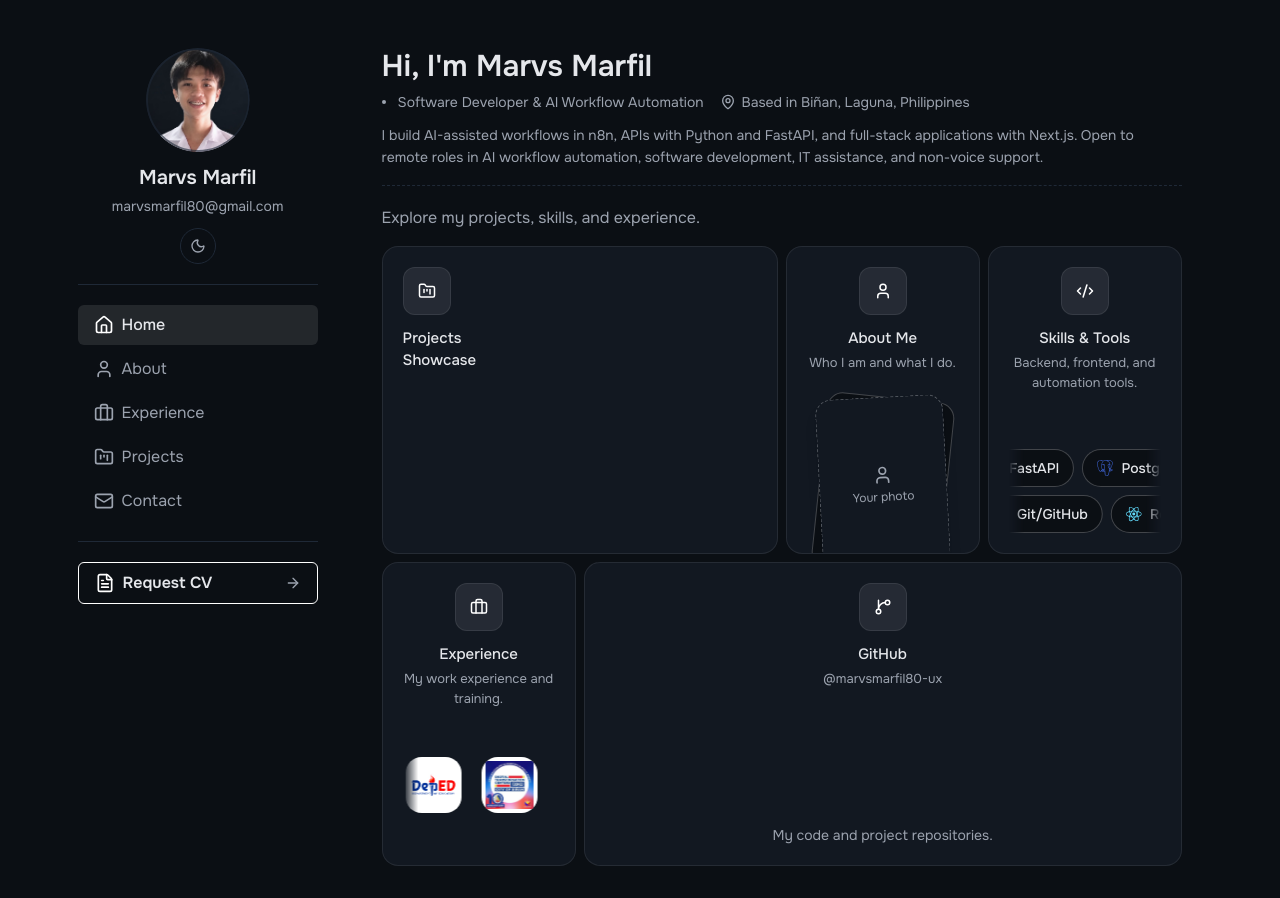
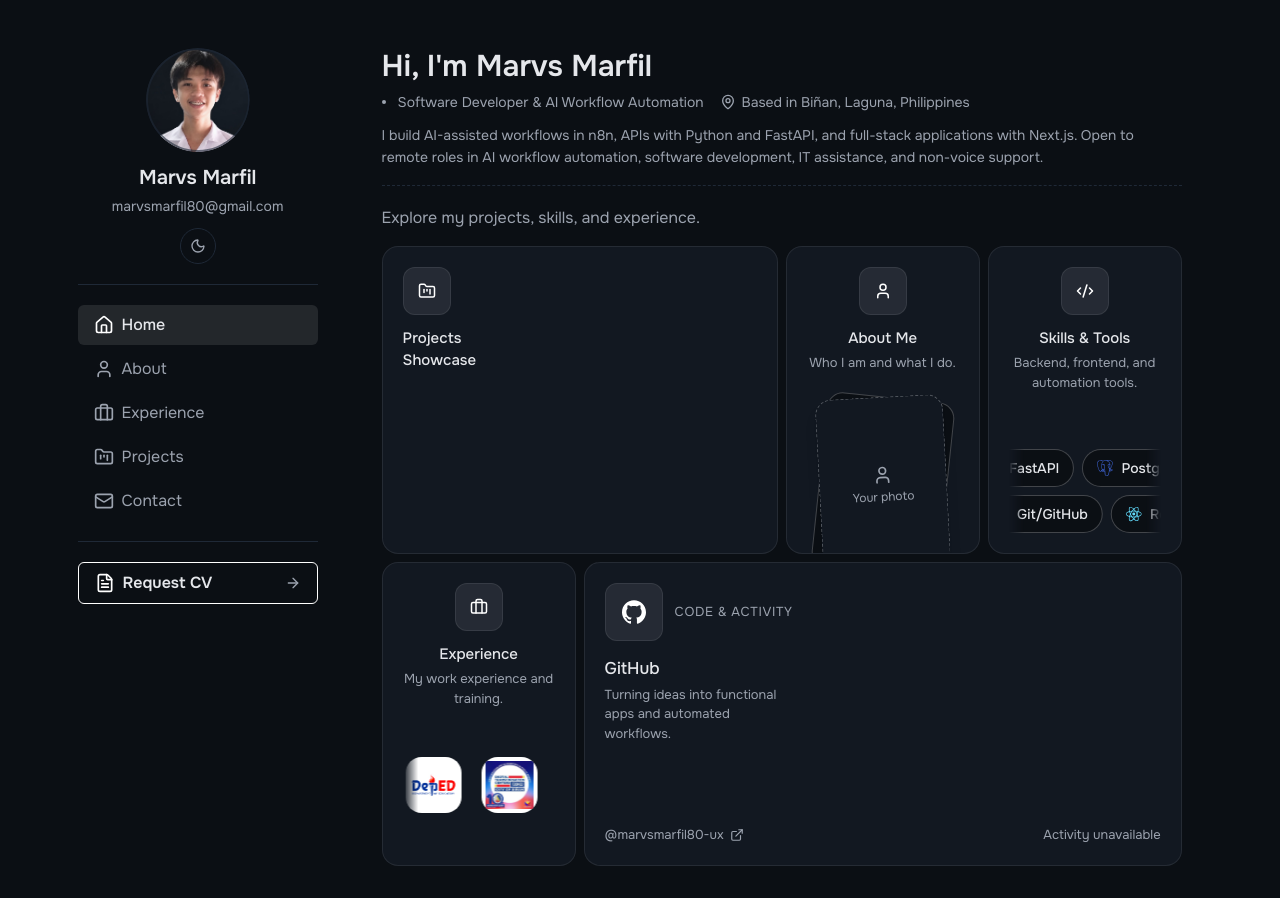
Before and after one commit to marvsmarfil80-ux/portfolio-marvs-marfil, a Next.js app: page / in a window 1280 px wide. Built offline with nearby package versions, Linux system fonts and the light colour scheme.

Commit message:
Redesign Home GitHub card with real contribution heatmap

```diff
--- a/src/app/about/page.tsx
+++ b/src/app/about/page.tsx
@@ -53,11 +53,6 @@ export default function AboutPage() {
         </p>
         <SkillsSection />
       </section>
-
-      <section id="github" className="mt-8 scroll-mt-6 border-t border-border pt-8">
-        <h2 className="text-xl font-medium text-foreground">GitHub</h2>
-        <p className="mt-2 text-base text-muted">Coming soon.</p>
-      </section>
     </>
   );
 }
--- a/src/app/globals.css
+++ b/src/app/globals.css
@@ -14,6 +14,10 @@
   --status-done: #15803d;
   --status-progress: #b45309;
   --status-planned: #4b5563;
+  --gh-1: #9be9a8;
+  --gh-2: #40c463;
+  --gh-3: #30a14e;
+  --gh-4: #216e39;
 }
 
 /* Dark mode (default) */
@@ -28,6 +32,10 @@
   --status-done: #4ade80;
   --status-progress: #fbbf24;
   --status-planned: #9ca3af;
+  --gh-1: #0e4429;
+  --gh-2: #006d32;
+  --gh-3: #26a641;
+  --gh-4: #39d353;
 }
 
 @theme inline {
--- a/src/components/github-card.tsx
+++ b/src/components/github-card.tsx
@@ -1,16 +1,144 @@
-import { GitBranch } from "lucide-react";
-import { BentoCard } from "@/components/bento-card";
+import { ExternalLink } from "lucide-react";
+import { siGithub } from "simple-icons";
+import { siteConfig } from "@/config/nav";
+import {
+  getContributions,
+  getGithubUsername,
+  type ContributionDay,
+} from "@/lib/github";
 
-export function GithubCard({ className = "" }: { className?: string }) {
+// First day shown in the heatmap. Change this one line to show more history.
+const HEATMAP_START = "2026-07-01";
+const MAX_WEEKS = 30;
+const PERIOD_LABEL = `${new Date(
+  `${HEATMAP_START}T00:00:00Z`,
+).toLocaleDateString("en-US", {
+  month: "short",
+  year: "numeric",
+  timeZone: "UTC",
+})} - Present`;
+
+const LEVEL_CLASS = [
+  "bg-foreground/[0.08]",
+  "bg-[var(--gh-1)]",
+  "bg-[var(--gh-2)]",
+  "bg-[var(--gh-3)]",
+  "bg-[var(--gh-4)]",
+];
+
+function tip(d: ContributionDay): string {
+  const date = new Date(`${d.date}T00:00:00Z`).toLocaleDateString("en-US", {
+    month: "short",
+    day: "numeric",
+    year: "numeric",
+    timeZone: "UTC",
+  });
+  const n = d.count === 1 ? "1 contribution" : `${d.count} contributions`;
+  return `${n} on ${date}`;
+}
+
+function Heatmap({ weeks }: { weeks: ContributionDay[][] }) {
   return (
-    <BentoCard
-      href="/about#github"
-      title="GitHub"
-      description="@marvsmarfil80-ux"
-      icon={GitBranch}
-      className={className}
+    <div
+      aria-hidden="true"
+      className="grid w-full justify-start gap-1 md:justify-end"
+      style={{
+        gridAutoFlow: "column",
+        gridAutoColumns: "minmax(0, 18px)",
+      }}
     >
-      <p className="text-sm text-muted">My code and project repositories.</p>
-    </BentoCard>
+      {weeks.map((week) => (
+        <div key={week[0].date} className="grid content-start gap-1">
+          {week.map((d) => (
+            <div
+              key={d.date}
+              title={tip(d)}
+              className={`aspect-square rounded-[3px] ${LEVEL_CLASS[d.level]}`}
+            />
+          ))}
+        </div>
+      ))}
+    </div>
   );
 }
+
+function Legend() {
+  return (
+    <div
+      aria-hidden="true"
+      className="flex items-center gap-1.5 text-meta text-muted"
+    >
+      <span>Less</span>
+      {LEVEL_CLASS.map((c) => (
+        <span key={c} className={`size-3 rounded-[3px] ${c}`} />
+      ))}
+      <span>More</span>
+    </div>
+  );
+}
+
+export async function GithubCard({ className = "" }: { className?: string }) {
+  const data = await getContributions();
+  const username = getGithubUsername();
+  const weeks = data
+    ? data.weeks
+        .filter((w) => w.length > 0 && w[w.length - 1].date >= HEATMAP_START)
+        .slice(-MAX_WEEKS)
+    : [];
+  const summary = data
+    ? `${data.total} contributions in the last year on GitHub`
+    : "";
+
+  return (
+    <a
+      href={siteConfig.githubUrl}
+      target="_blank"
+      rel="noopener noreferrer"
+      className={`group relative flex h-full flex-col gap-6 overflow-hidden rounded-2xl border border-foreground/[0.09] bg-card p-5 transition-colors hover:border-accent focus-visible:outline-2 focus-visible:outline-offset-2 focus-visible:outline-accent md:flex-row md:justify-between ${className}`}
+    >
+      <div className="flex flex-col justify-between gap-6 md:w-[34%] md:shrink-0">
+        <div className="space-y-4">
+          <div className="flex items-center gap-3">
+            <span className="flex size-12 items-center justify-center rounded-xl border border-foreground/[0.09] bg-foreground/[0.09] sm:size-[58px]">
+              <svg viewBox="0 0 24 24" className="size-6 fill-accent" aria-hidden="true">
+                <path d={siGithub.path} />
+              </svg>
+            </span>
+            <span className="text-meta uppercase tracking-wider text-muted">
+              Code &amp; Activity
+            </span>
+          </div>
+          <div className="space-y-1">
+            <h3 className="text-card-title font-medium text-foreground">GitHub</h3>
+            <p className="text-meta text-muted">
+              Turning ideas into functional apps and automated workflows.
+            </p>
+          </div>
+        </div>
+        <span className="inline-flex items-center gap-1.5 text-meta text-muted transition-colors group-hover:text-foreground">
+          @{username}
+          <ExternalLink className="size-3.5" aria-hidden="true" />
+          <span className="sr-only">(opens in a new tab)</span>
+        </span>
+      </div>
+      <div className="flex min-w-0 flex-col justify-between gap-6 md:flex-1 md:items-end">
+        {data && weeks.length > 0 ? (
+          <>
+            <p className="text-meta text-muted md:text-right">{PERIOD_LABEL}</p>
+            <div className="flex w-full flex-col gap-3 md:items-end">
+              <p className="text-meta text-muted md:text-right">
+                {data.total.toLocaleString("en-US")} contributions in the last year
+              </p>
+              <div role="img" aria-label={summary} className="w-full">
+                <Heatmap weeks={weeks} />
+              </div>
+              <Legend />
+            </div>
+          </>
+        ) : (
+          <p className="mt-auto text-meta text-muted">Activity unavailable</p>
+        )}
+      </div>
+    </a>
+  );
+}
--- /dev/null
+++ b/src/lib/github.ts
@@ -0,0 +1,84 @@
+import { siteConfig } from "@/config/nav";
+
+export type ContributionDay = {
+  date: string;
+  count: number;
+  level: 0 | 1 | 2 | 3 | 4;
+};
+
+export type Contributions = {
+  total: number;
+  weeks: ContributionDay[][];
+};
+
+export function getGithubUsername(): string {
+  const parts = new URL(siteConfig.githubUrl).pathname
+    .split("/")
+    .filter(Boolean);
+  return parts[0] ?? "";
+}
+
+const LEVELS: Record<string, 0 | 1 | 2 | 3 | 4> = {
+  NONE: 0,
+  FIRST_QUARTILE: 1,
+  SECOND_QUARTILE: 2,
+  THIRD_QUARTILE: 3,
+  FOURTH_QUARTILE: 4,
+};
+
+const QUERY = `query($login: String!) {
+  user(login: $login) {
+    contributionsCollection {
+      contributionCalendar {
+        totalContributions
+        weeks {
+          contributionDays { date contributionCount contributionLevel }
+        }
+      }
+    }
+  }
+}`;
+
+type ApiDay = {
+  date: string;
+  contributionCount: number;
+  contributionLevel: string;
+};
+
+// Server only. Returns null when the token is missing or the request fails.
+export async function getContributions(): Promise<Contributions | null> {
+  const token = process.env.GITHUB_TOKEN;
+  const login = getGithubUsername();
+  if (!token || !login) return null;
+
+  try {
+    const res = await fetch("https://api.github.com/graphql", {
+      method: "POST",
+      headers: {
+        Authorization: `Bearer ${token}`,
+        "Content-Type": "application/json",
+      },
+      body: JSON.stringify({ query: QUERY, variables: { login } }),
+      next: { revalidate: 3600 },
+    });
+    if (!res.ok) return null;
+
+    const json = await res.json();
+    const cal =
+      json?.data?.user?.contributionsCollection?.contributionCalendar;
+    if (!cal || !Array.isArray(cal.weeks)) return null;
+
+    return {
+      total: cal.totalContributions as number,
+      weeks: cal.weeks.map((w: { contributionDays: ApiDay[] }) =>
+        w.contributionDays.map((d) => ({
+          date: d.date,
+          count: d.contributionCount,
+          level: LEVELS[d.contributionLevel] ?? 0,
+        })),
+      ),
+    };
+  } catch {
+    return null;
+  }
+}
```
Also changed, not shown: 1 other file (tests, documents, lock files or other folders).
